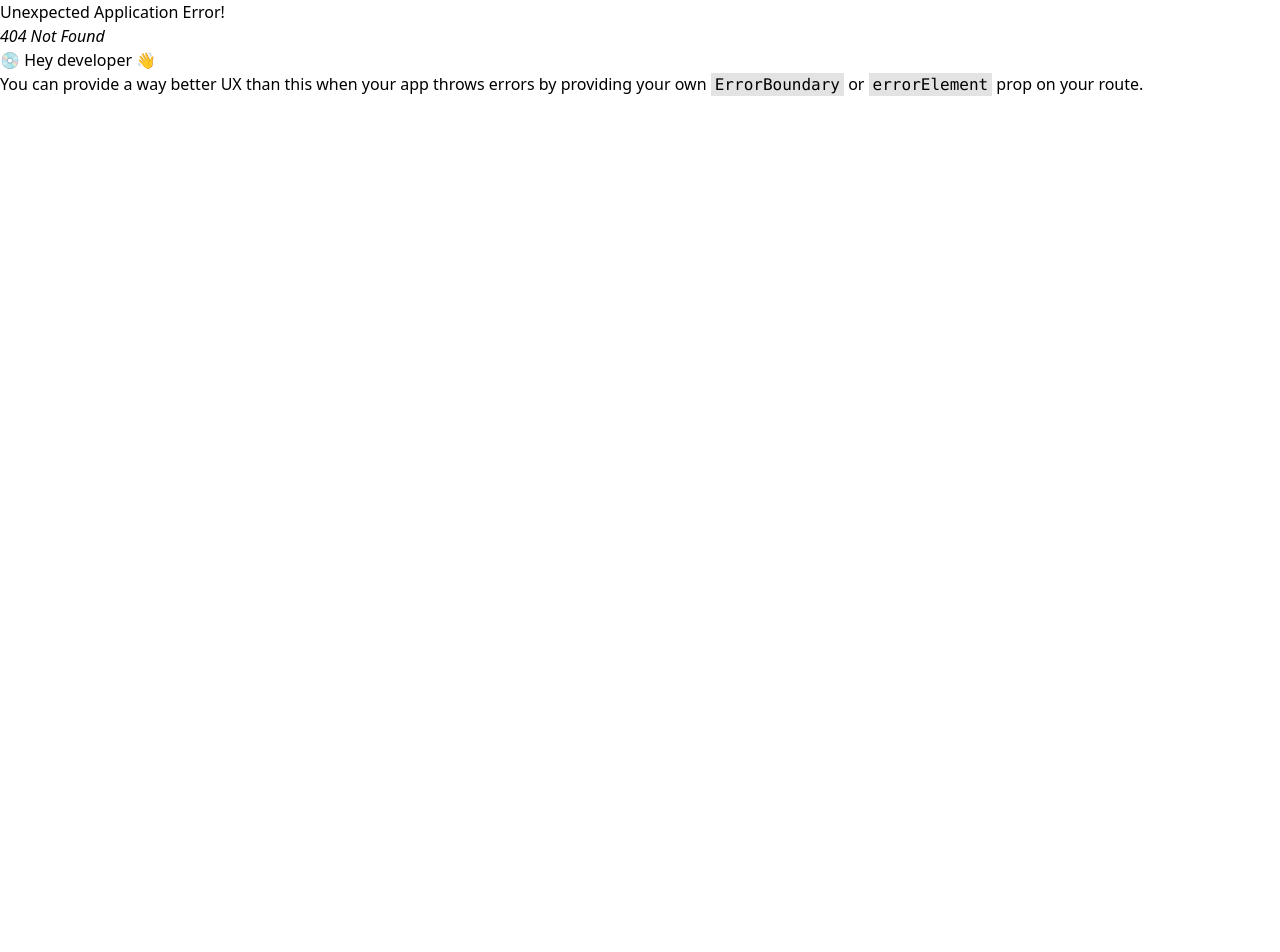
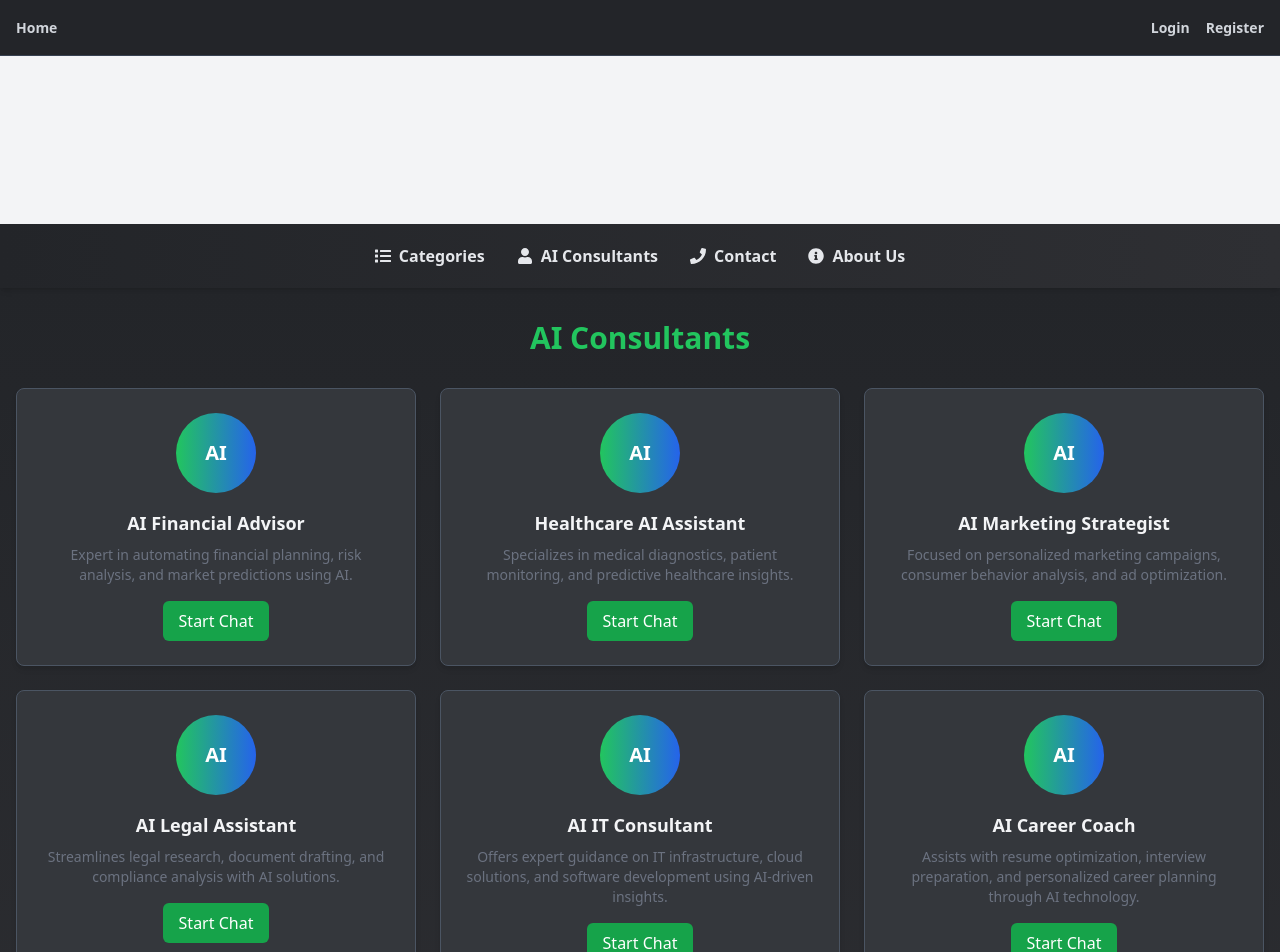
Before and after one commit to DariusSo/ConsultancyAppFront, a React (Vite) app: page /ai in a window 1280 px wide. Before the commit this address had no page. Shown: the top 952 px of the page. Before the commit the page ends 800 px from the top, so only its background shows below. Built offline with nearby package versions, Linux system fonts and the light colour scheme.

Commit message:
Added more consultants, fix few mistakes

```diff
--- a/src/components/AIConsultantList.jsx
+++ b/src/components/AIConsultantList.jsx
@@ -16,7 +16,7 @@ const AIConsultantList = () => {
       id: 2,
       title: "Healthcare AI Assistant",
       description: "Specializes in medical diagnostics, patient monitoring, and predictive healthcare insights.",
-      category: "HEALTHCARE",
+      category: "HEALTH",
     },
     {
       id: 3,
@@ -25,11 +25,29 @@ const AIConsultantList = () => {
       category: "MARKETING",
     },
     {
-      id: 5,
+      id: 4,
       title: "AI Legal Assistant",
       description: "Streamlines legal research, document drafting, and compliance analysis with AI solutions.",
       category: "LEGAL",
     },
+    {
+      id: 5,
+      title: "AI IT Consultant",
+      description: "Offers expert guidance on IT infrastructure, cloud solutions, and software development using AI-driven insights.",
+      category: "IT",
+    },
+    {
+      id: 6,
+      title: "AI Career Coach",
+      description: "Assists with resume optimization, interview preparation, and personalized career planning through AI technology.",
+      category: "CAREER",
+    },
+    {
+      id: 7,
+      title: "AI Business Strategist",
+      description: "Provides data-driven business insights, growth strategies, and market analysis with AI-powered tools.",
+      category: "BUSINESS",
+    }
   ];
 
   // Check if the user is logged in
@@ -68,9 +86,8 @@ const AIConsultantList = () => {
 
             {/* Action button */}
             <div className="mt-4 flex justify-center">
-              <Link to={"/test/" + consultant.category}>
+              <Link to={"/ai/" + consultant.category}>
               <button
-                onClick={() => handleChatRedirect(consultant.id)}
                 className="bg-green-600 text-white px-4 py-2 rounded-md hover:bg-green-700 transition"
               >
                 Start Chat
--- a/src/components/MainNavbar.jsx
+++ b/src/components/MainNavbar.jsx
@@ -69,7 +69,7 @@ const Navbar = () => {
 
           {/* Other Menu Items */}
           <Link
-            to="/ai-consultants"
+            to="/ai"
             className="flex items-center space-x-2 text-gray-200 hover:text-green-500 font-semibold"
           >
             <FaUser />
--- a/src/main.jsx
+++ b/src/main.jsx
@@ -42,7 +42,7 @@ const router = createBrowserRouter([
         element: <CategoryPage/>,
       },
       {
-        path: "/test",
+        path: "/ai",
         element: <AIConsultantList/>,
       },
     ],
@@ -52,7 +52,7 @@ const router = createBrowserRouter([
     element: <UserProfilePage/>,
   },
   {
-    path: "/test/:consultantCategory",
+    path: "/ai/:consultantCategory",
     element: <AIChat/>,
   },
   {
```
